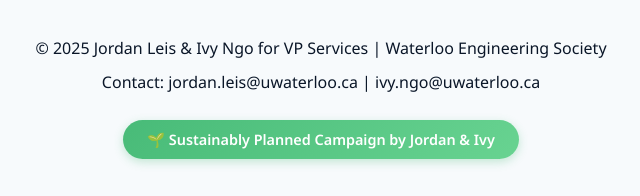
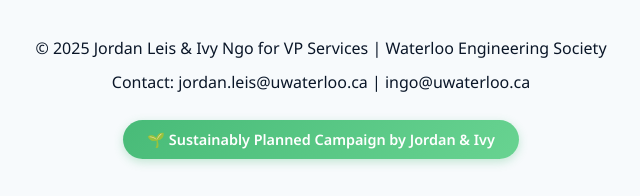
Before and after one commit to Jordan-Leis/VPS_F2025, a plain HTML site: page index.html in a window 1280 px wide. Shown: the part 4582-4778 px from the top of the page, 319-959 px from the left. Drawn offline with Linux system fonts and the light colour scheme.

Commit message:
Update index.html

```diff
--- a/index.html
+++ b/index.html
@@ -939,7 +939,7 @@
     <footer>
         <div class="container">
             <p>© 2025 Jordan Leis & Ivy Ngo for VP Services | Waterloo Engineering Society</p>
-            <p>Contact: jordan.leis@uwaterloo.ca | ivy.ngo@uwaterloo.ca</p>
+            <p>Contact: jordan.leis@uwaterloo.ca | ingo@uwaterloo.ca</p>
             <div class="sustainability-badge">🌱 Sustainably Planned Campaign by Jordan & Ivy</div>
         </div>
     </footer>
```
